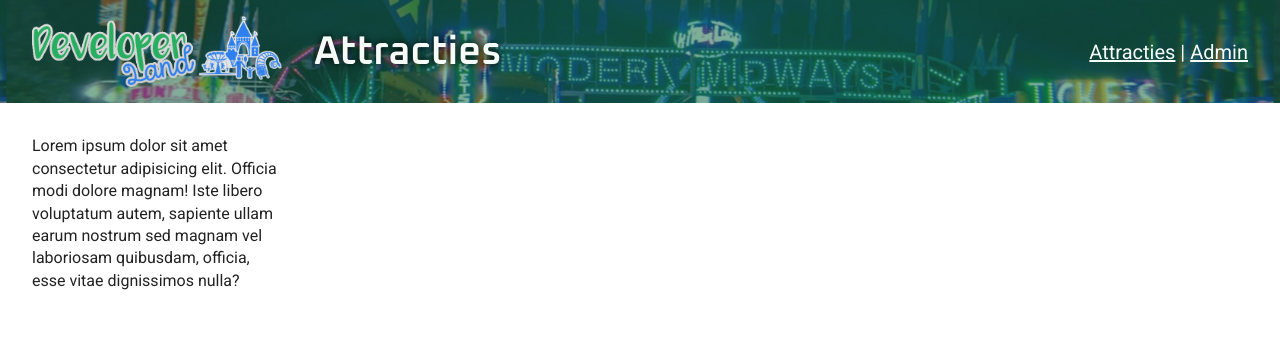
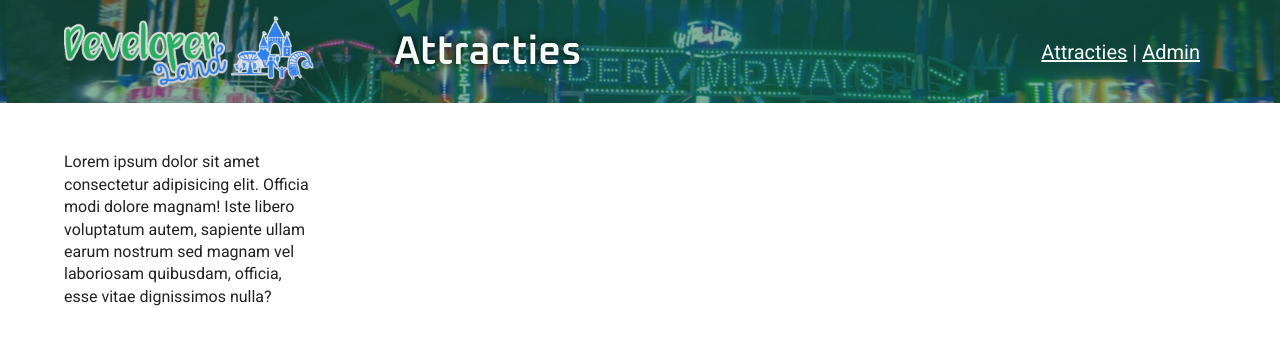
Before and after one commit to rrslks/attractiepagina, a PHP site: page /attractiepagina/index.php in a window 1280 px wide. Shown: the top 345 px of the page. Run offline with PHP 8.4, Linux system fonts and the light colour scheme.

Commit message:
Update main.css

```diff
--- a/css/main.css
+++ b/css/main.css
@@ -98,7 +98,8 @@ body{
 }
 
 .container{
-    margin: 0 2rem;
+    margin-left: 4rem;
+    margin-right: 5rem;
 }
 
 .msg{
@@ -118,8 +119,8 @@ body{
 .container.content{
     display: grid;
     grid-template-columns: 250px 1fr;
-    margin-top: 2rem;
-    column-gap: 2rem;
+    margin-top: 3rem;
+    column-gap: 5rem;
 }
 
 header{
@@ -147,7 +148,7 @@ header nav{
 header h1{
     font-family: Oxanium;
     font-weight: 600;
-    margin: 0 2rem;
+    margin: 0 5rem;
     text-shadow: 0 0 7px black;
 }
 
```
